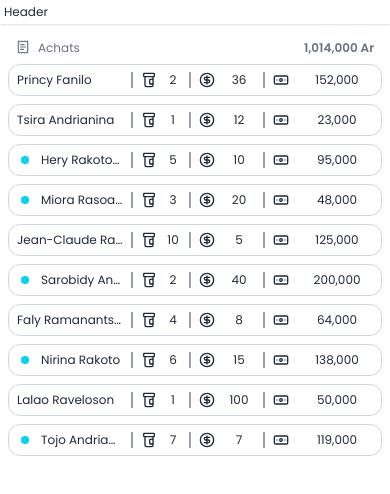
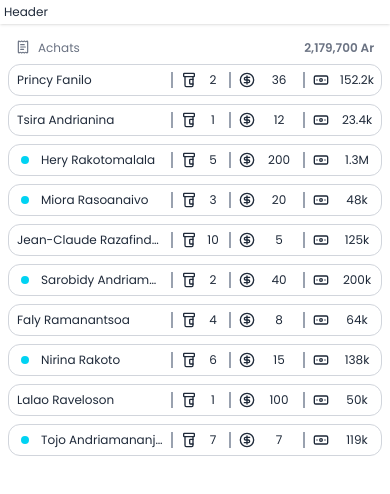
Before and after one commit to Fanilo-rgb/magapp, a React (Vite) app in the folder client/: page / in a window 390 px wide. Shown: the top 494 px of the page. Built offline with nearby package versions, Linux system fonts and the light colour scheme.

Commit message:
Currency Formatting

```diff
--- a/client/src/components/widgets/Sale/SaleItem.tsx
+++ b/client/src/components/widgets/Sale/SaleItem.tsx
@@ -1,6 +1,7 @@
 import {Banknote, CircleDollarSign, Ellipsis, PillBottle, Printer} from "lucide-react";
 import IconButton from "../../ui/buttons/IconButton.tsx";
 import {useState} from "react";
+import {formatCurrency} from "../../../utils/formatCurrency.ts";
 
 type Props = {
   data: {
@@ -40,7 +41,8 @@ const SaleItem = ({data}: Props) => {
       <span className="verticalDivider"/>
       <div className="flex gap-2 items-center">
         <Banknote size={16}/>
-        <span className="w-20 text-center">{data.products.totalPrice.toLocaleString()}</span>
+        <span className="hidden md:block w-20 text-center">{data.products.totalPrice.toLocaleString()}</span>
+        <span className="block md:hidden w-10 text-center">{formatCurrency(data.products.totalPrice)}</span>
       </div>
       {isOver && (
         <div className="flex gap-2">
--- a/client/src/components/widgets/Sale/SaleWidget.tsx
+++ b/client/src/components/widgets/Sale/SaleWidget.tsx
@@ -8,21 +8,21 @@ const sales = [
     id: 1,
     isCustomer: false,
     name: "Princy Fanilo",
-    products: { quantity: 2, bv: 36, totalPrice: 152000 },
+    products: { quantity: 2, bv: 36, totalPrice: 152200 },
     createdAt: new Date("2024-03-15T09:12:00")
   },
   {
     id: 2,
     isCustomer: false,
     name: "Tsira Andrianina",
-    products: { quantity: 1, bv: 12, totalPrice: 23000 },
+    products: { quantity: 1, bv: 12, totalPrice: 23400 },
     createdAt: new Date("2023-11-02T14:45:00")
   },
   {
     id: 3,
     isCustomer: true,
     name: "Hery Rakotomalala",
-    products: { quantity: 5, bv: 10, totalPrice: 95000 },
+    products: { quantity: 5, bv: 200, totalPrice: 1260100 },
     createdAt: new Date("2025-01-19T08:05:00")
   },
   {
--- /dev/null
+++ b/client/src/utils/formatCurrency.ts
@@ -0,0 +1,9 @@
+export function formatCurrency(value: number): string {
+  if (value >= 1_000_000) {
+    return (value / 1_000_000).toFixed(1).replace(/\.0$/, "") + "M";
+  }
+  if (value >= 1_000) {
+    return (value / 1_000).toFixed(1).replace(/\.0$/, "") + "k";
+  }
+  return value.toString();
+}
```
